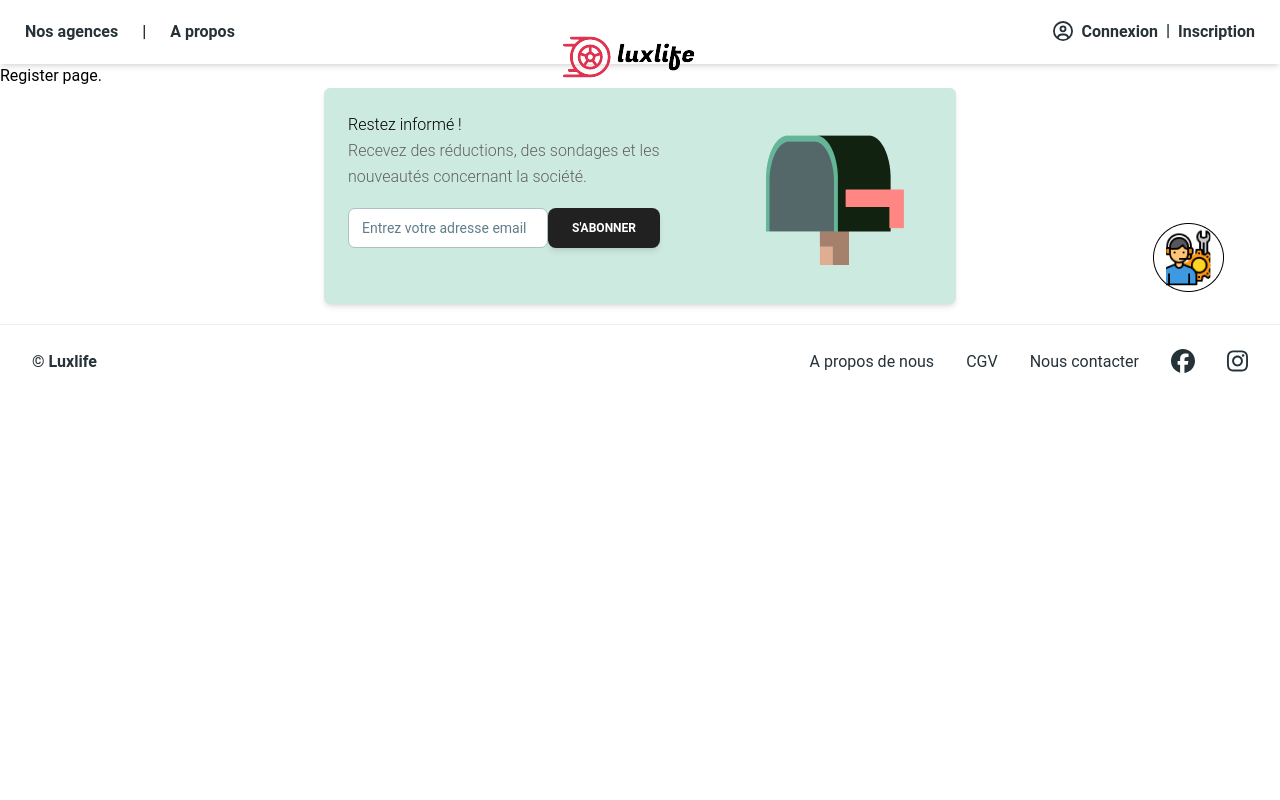
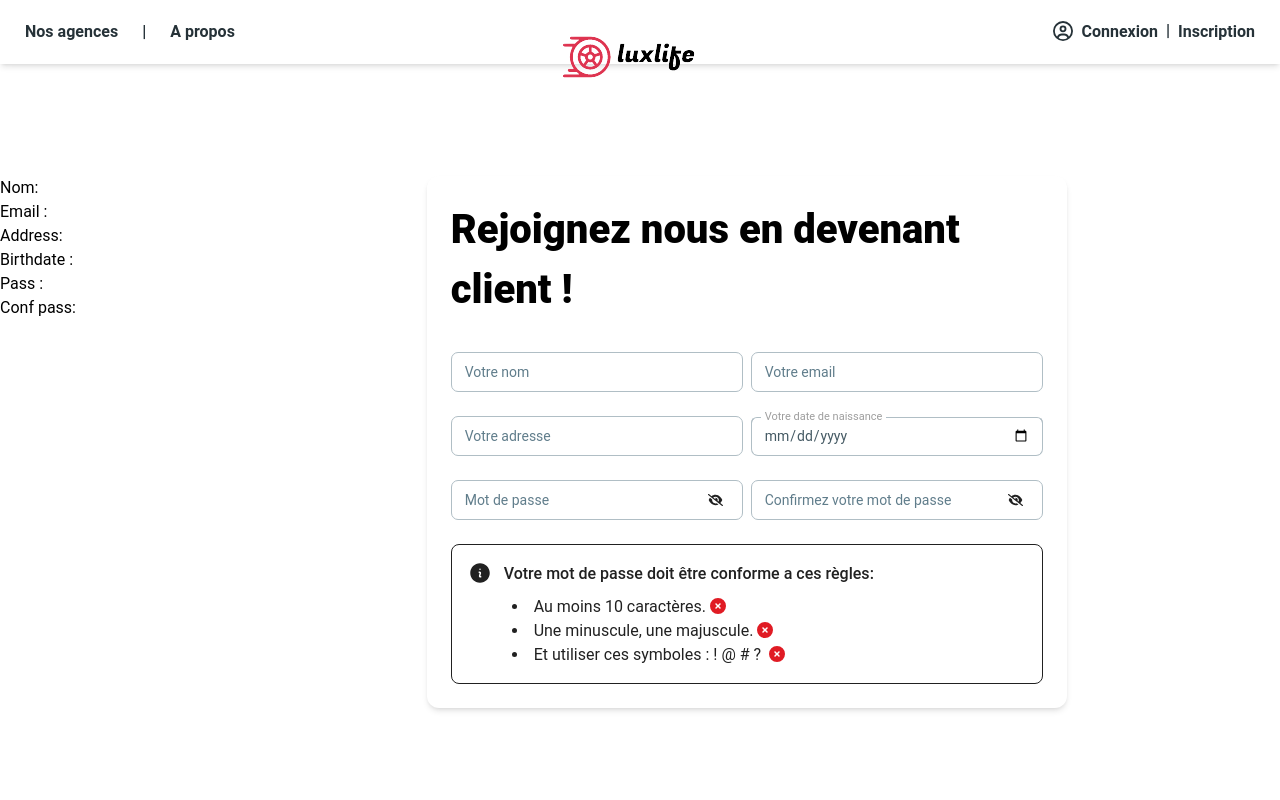
Before and after one commit to alan-vle/luxlife_front-app, a React (Vite) app: page /register in a window 1280 px wide. Shown: the top 800 px of the page. Built offline with nearby package versions, Linux system fonts and the light colour scheme.

Commit message:
WIP: set up register

```diff
--- /dev/null
+++ b/src/components/pages/Auth/Register.css
@@ -0,0 +1,3 @@
+input::placeholder {
+    color: rgba(0, 0, 0, 0.62);
+}
--- a/src/components/pages/Auth/Register.jsx
+++ b/src/components/pages/Auth/Register.jsx
@@ -1,5 +1,144 @@
-const Register = () => {
-    return<><h1>Register page.</h1></>
+import {
+    Card,
+    Input,
+    Checkbox,
+    Button,
+    Typography, CardBody, Alert,
+} from "@material-tailwind/react";
+import "./Register.css"
+import {OneFieldPassword} from "@/utils/Password.jsx";
+import {useState} from "react";
+import {faCircleXmark} from "@fortawesome/free-solid-svg-icons";
+import {FontAwesomeIcon} from "@fortawesome/react-fontawesome";
+
+function IconOutlined() {
+    return (
+        <svg
+            xmlns="http://www.w3.org/2000/svg"
+            fill="none"
+            viewBox="0 0 24 24"
+            strokeWidth={2}
+            stroke="currentColor"
+            className="h-6 w-6"
+        >
+            <path
+                strokeLinecap="round"
+                strokeLinejoin="round"
+                d="M11.25 11.25l.041-.02a.75.75 0 011.063.852l-.708 2.836a.75.75 0 001.063.853l.041-.021M21 12a9 9 0 11-18 0 9 9 0 0118 0zm-9-3.75h.008v.008H12V8.25z"
+            />
+        </svg>
+    );
+}
+
+function IconSolid() {
+    return (
+        <svg
+            xmlns="http://www.w3.org/2000/svg"
+            viewBox="0 0 24 24"
+            fill="currentColor"
+            className="h-6 w-6"
+        >
+            <path
+                fillRule="evenodd"
+                d="M2.25 12c0-5.385 4.365-9.75 9.75-9.75s9.75 4.365 9.75 9.75-4.365 9.75-9.75 9.75S2.25 17.385 2.25 12zm8.706-1.442c1.146-.573 2.437.463 2.126 1.706l-.709 2.836.042-.02a.75.75 0 01.67 1.34l-.04.022c-1.147.573-2.438-.463-2.127-1.706l.71-2.836-.042.02a.75.75 0 11-.671-1.34l.041-.022zM12 9a.75.75 0 100-1.5.75.75 0 000 1.5z"
+                clipRule="evenodd"
+            />
+        </svg>
+    );
+}
+
+export function Register() {
+    const [fullName, setFullName] = useState(null);
+    const [email, setEmail] = useState(null);
+    const [address, setAddress] = useState(null);
+    const [birthDate, setBirthDate] = useState(null);
+    const [password, setPassword] = useState(null);
+    const [confirmPassword, setConfirmPassword] = useState(null);
+    const [passwordLength, setPasswordLength] = useState(false);
+    const [passwordLowUp, setPasswordLowUp] = useState(false);
+    const [passwordSymb, setPasswordSymb] = useState(false);
+    return (
+        <div className={"grid grid-cols-12 mt-28 mb-28"}>
+            Nom: {fullName} <br />
+            Email : {email} <br />
+            Address: {address} <br />
+            Birthdate : {birthDate} <br />
+            Pass : {password} <br />
+           Conf pass:  {confirmPassword} <br />
+            <div className={"col-span-3"}></div>
+            <div className={"col-span-6 flex justify-center w-full h-auto"}>
+                <Card>
+                    <CardBody>
+                        <Typography className={"font-extrabold text-[40px] text-black"}>Rejoignez nous en devenant client !</Typography>
+                        <div className={"grid grid-cols-2 gap-2 mt-8 placeholder:text-slate-400"}>
+                            <div className={"mb-4 "}>
+                                <Input label={"Votre nom"} placeholder={"Ex : Jon Jony"}
+                                       onChange={(e) => setFullName(e.target.value)}
+                                />
+                            </div>
+                            <div className={"mb-4"}>
+                                <Input label={"Votre email"} placeholder={"Ex : jon-jony13@gmail.com"}
+                                       onChange={(e) => setEmail(e.target.value)}
+                                />
+                            </div>
+                            <div className={"mb-4"}>
+                                <Input label={"Votre adresse"} placeholder={"Ex : 12 rue des champignons, 13002 Marseille"}
+                                       onChange={(e) => setAddress(e.target.value)}
+                                />
+                            </div>
+                            <div className={"mb-4"}>
+                                <Input label={"Votre date de naissance"} type={"date"} placeholder={"Ex : 28/01/1995"}
+                                       onChange={(e) => setBirthDate(e.target.value)}
+                                />
+                            </div>
+
+                            <div className={"mb-4"}>
+                                <OneFieldPassword onChange={(e) => setPassword(e.target.value)}/>
+                            </div>
+                            <div className={"mb-4"}>
+                                <OneFieldPassword label={"Confirmez votre mot de passe"}
+                                      onChange={(e) => setConfirmPassword(e.target.value)}
+                                />
+                            </div>
+                            <div className={"col-span-2"}>
+                                <Alert variant="outlined" icon={<IconSolid />}>
+                                    <Typography className="font-medium">
+                                       Votre mot de passe doit être conforme a ces règles:
+                                    </Typography>
+                                    <ul className="mt-2 ml-2 list-inside list-disc">
+                                        <li>Au moins 10 caractères.&nbsp;
+                                            {!passwordLength ?
+                                                <FontAwesomeIcon icon={faCircleXmark} style={{color: "#e01b24",}} />
+                                                : <FontAwesomeIcon icon="fa-solid fa-circle-check" style={{color: "#10c400",}}
+                                                />
+                                            }
+                                        </li>
+                                        <li>
+                                            Une minuscule, une majuscule.&nbsp;
+                                            {!passwordLowUp ?
+                                                <FontAwesomeIcon icon={faCircleXmark} style={{color: "#e01b24",}} />
+                                                : <FontAwesomeIcon icon="fa-solid fa-circle-check" style={{color: "#10c400",}}
+                                                />
+                                            }
+                                        </li>
+                                        <li>Et utiliser ces symboles : ! @ # ? &nbsp;
+                                            {!passwordSymb ?
+                                                <FontAwesomeIcon icon={faCircleXmark} style={{color: "#e01b24",}} />
+                                                : <FontAwesomeIcon icon="fa-solid fa-circle-check" style={{color: "#10c400",}}
+                                                />
+                                            }
+                                        </li>
+                                    </ul>
+                                </Alert>
+                            </div>
+
+                        </div>
+                    </CardBody>
+                </Card>
+            </div>
+            <div className={"col-span-3"}></div>
+        </div>
+        );
 }
 
 export default Register;
--- /dev/null
+++ b/src/utils/Password.jsx
@@ -0,0 +1,32 @@
+import {FontAwesomeIcon} from "@fortawesome/react-fontawesome";
+import {faEye, faEyeSlash} from "@fortawesome/free-solid-svg-icons";
+import {useState} from "react";
+import {Button, Input} from "@material-tailwind/react";
+
+const OneFieldPassword = ({label = "Mot de passe", onChange}) => {
+    const [eyeVisible, setEyeVisible] = useState(false)
+
+    return(
+        <div>
+            <div className="relative flex w-full max-w-[24rem]">
+                <Input label={label} type={eyeVisible ? "text" : "password"}
+                       placeholder={"**********"} onChange={onChange}
+                />
+                <Button
+                    size="sm"
+                    className="!absolute right-1 top-1 rounded"
+                    onClick={() => setEyeVisible(!eyeVisible)}
+                    variant={"text"}
+                >
+                    {eyeVisible ? <FontAwesomeIcon icon={faEye} /> : <FontAwesomeIcon icon={faEyeSlash} />}
+                </Button>
+            </div>
+            <div className="relative flex w-full max-w-[24rem]">
+
+        </div>
+        </div>
+
+    );
+}
+
+export {OneFieldPassword};
```
